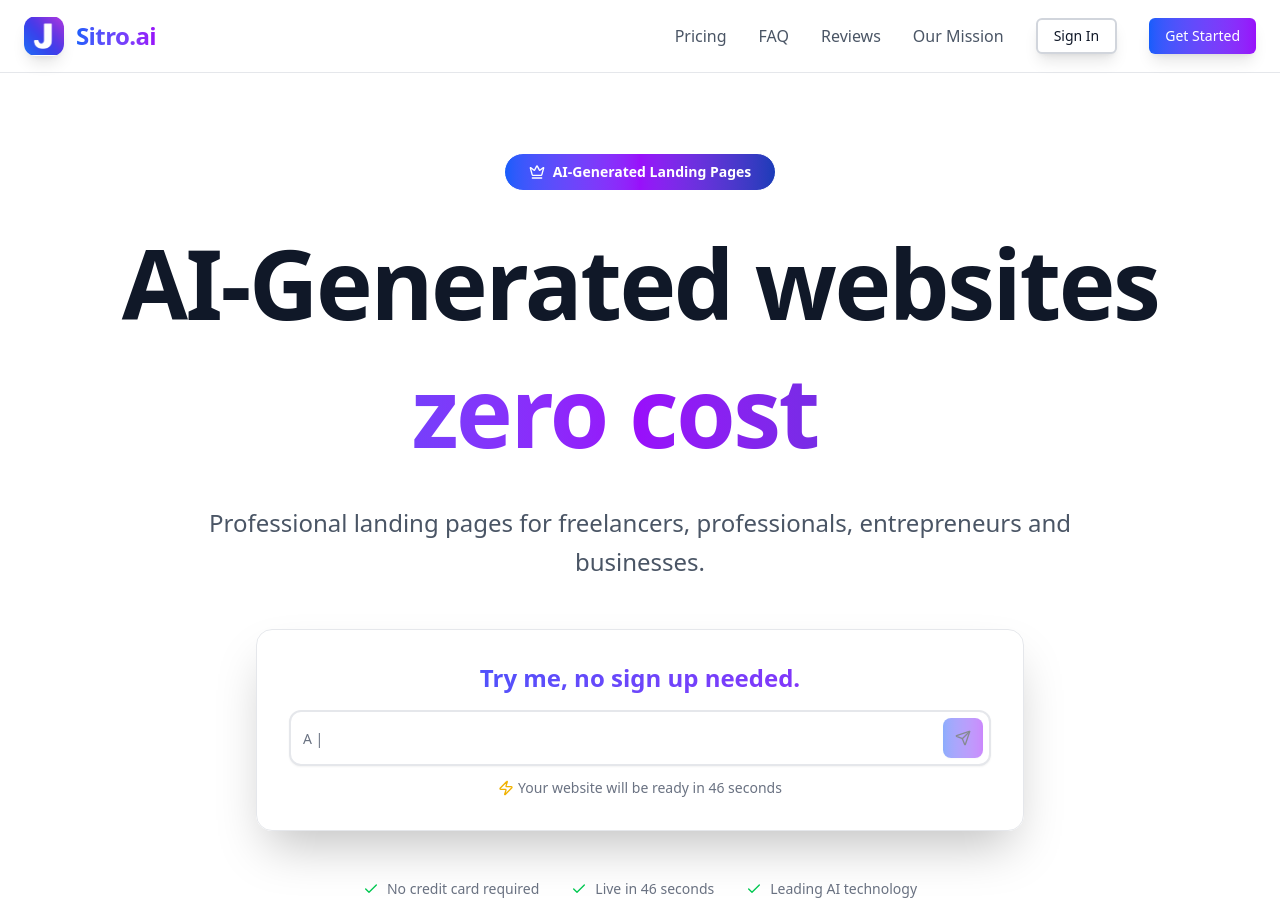
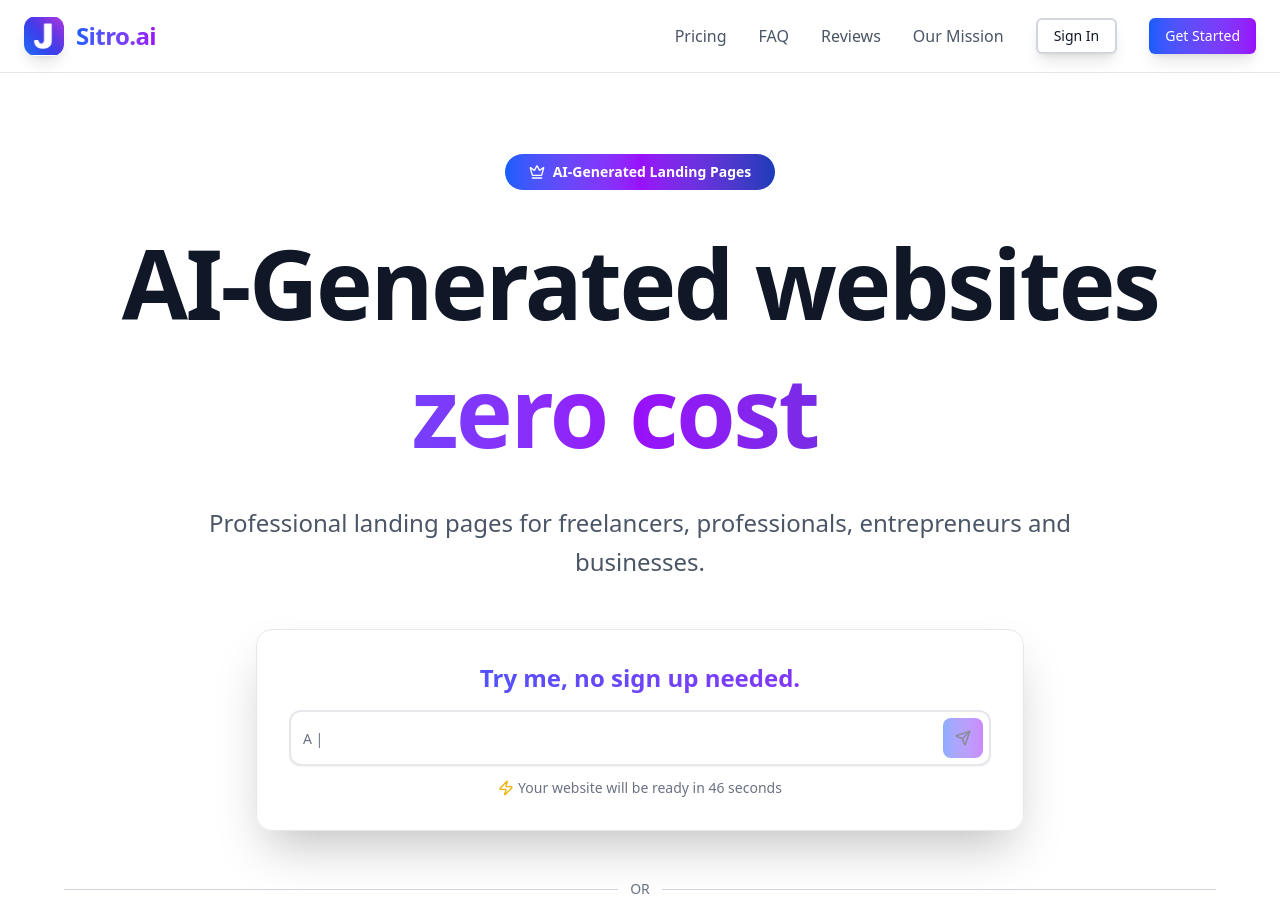
Before and after one commit to samuelforrest/sitro.io, a Next.js app in the folder platform-ui/: page / in a window 1280 px wide. Shown: the top 913 px of the page. Built offline with nearby package versions, Linux system fonts and the light colour scheme.

Commit message:
added start from template option

```diff
--- a/platform-ui/src/app/page.tsx
+++ b/platform-ui/src/app/page.tsx
@@ -358,6 +358,21 @@ export default function Home() {
                   </p>
               )}
             </div>
+          </div>
+
+          {/* Start from Template CTA */}
+          <div className="mb-12 text-center">
+            <div className="flex items-center justify-center space-x-3 mb-4">
+              <div className="h-px bg-gray-300 flex-1"></div>
+              <span className="text-gray-500 text-sm font-medium">OR</span>
+              <div className="h-px bg-gray-300 flex-1"></div>
+            </div>
+            <Button
+              variant="outline"
+              className="border-2 border-blue-600 text-blue-600 hover:bg-blue-600 hover:text-white rounded-xl px-8 py-3 font-semibold transition-colors duration-200 shadow-lg"
+            >
+              Start from Template
+            </Button>
           </div>
 
           <div className="text-sm flex flex-wrap items-center justify-center gap-8 text-gray-500">
```
